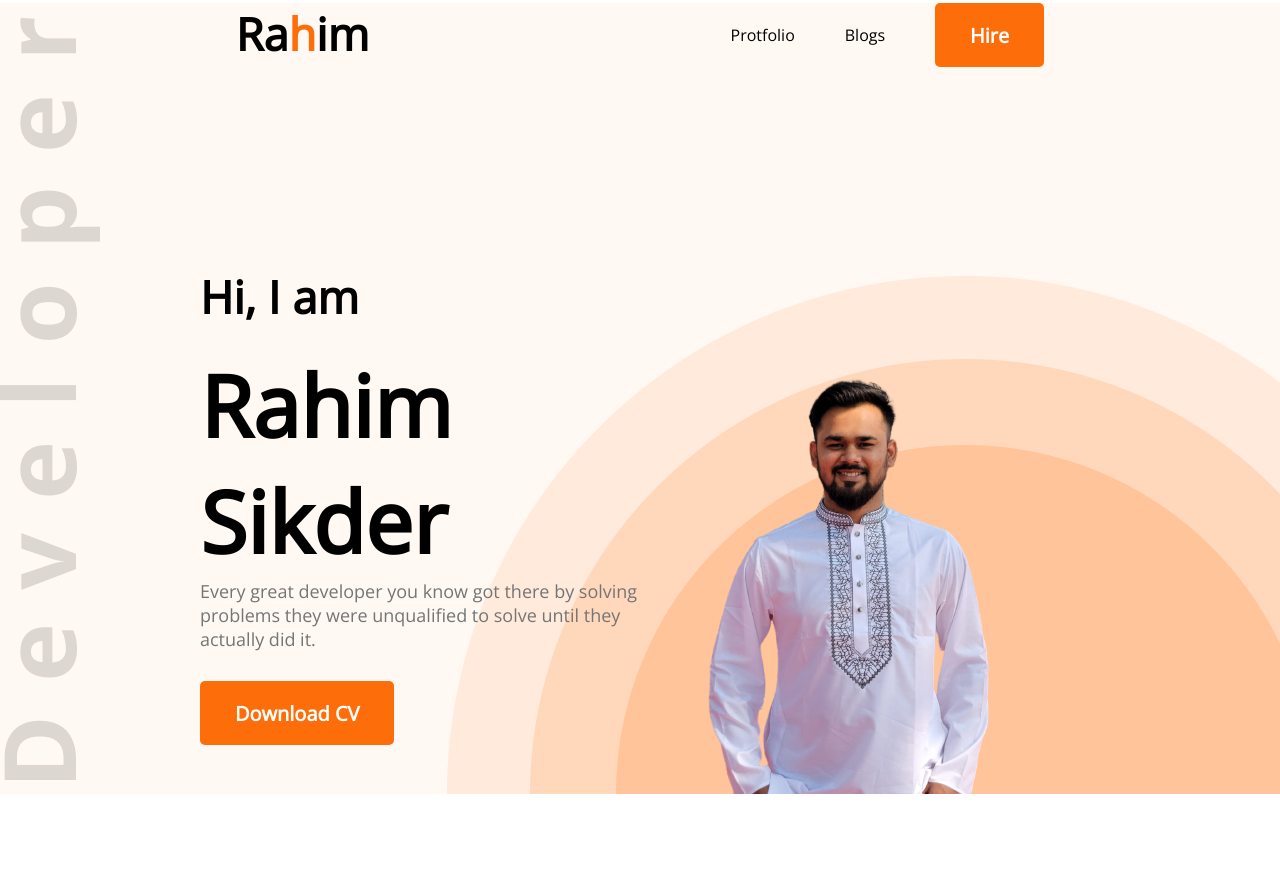
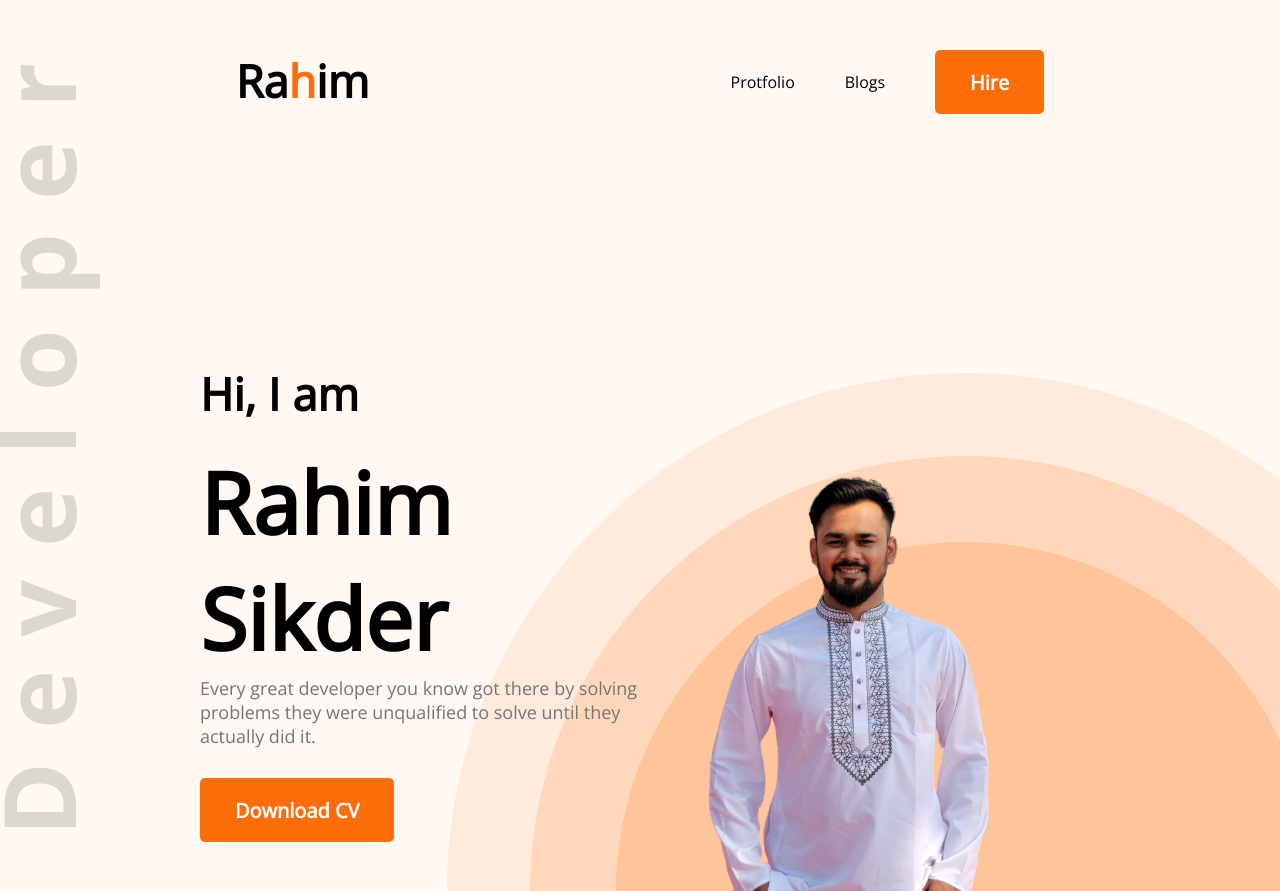
Before and after one commit to Rahim-sikder/developer-protfolio, a plain HTML site: page index.html in a window 1280 px wide. Shown: the top 891 px of the page. Drawn offline with nearby package versions, Linux system fonts and the light colour scheme.

Commit message:
fixed nav padding

```diff
--- a/styles/protfolio.css
+++ b/styles/protfolio.css
@@ -29,7 +29,7 @@
 nav{
    display: flex;
    justify-content:space-around;
-   margin: 3px 100px ;
+   padding: 50px 100px ;
 }
 
 .nav-title{
```
